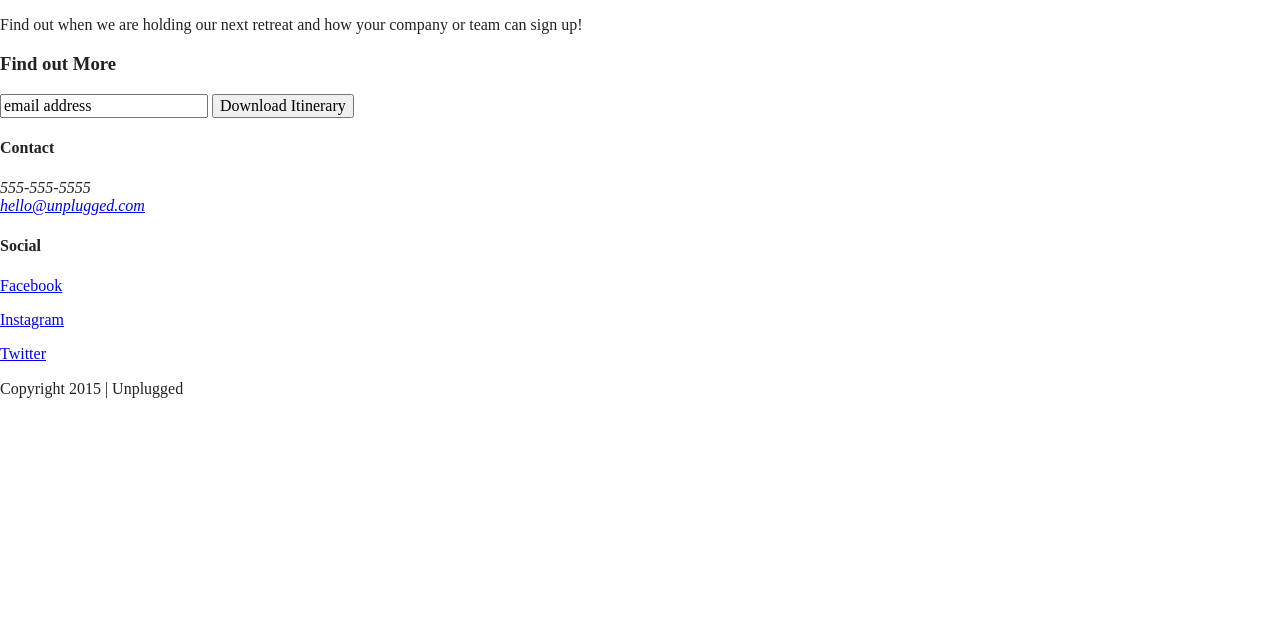
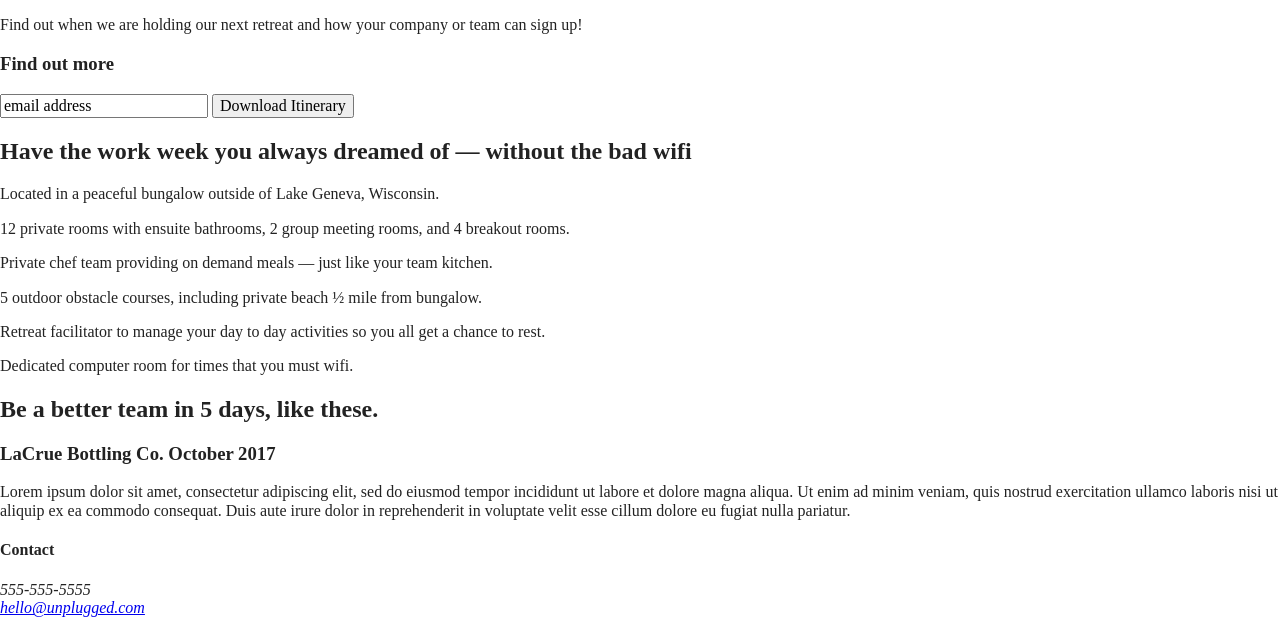
Before and after one commit to CrystalB-hub/unplugged-retreat, a website built with Parcel: page index.html in a window 1280 px wide. Shown: the part 176-800 px from the top of the page. Built offline with nearby package versions, Linux system fonts and the light colour scheme.

Commit message:
Updated Features and Review sections

```diff
--- a/index.html
+++ b/index.html
@@ -56,12 +56,56 @@
           <p>Find out when we are holding our next retreat and how your company or team can sign up!</p>
         </div>
         <div class="form">
-          <h3>Find out More</h3>
+          <h3>Find out more</h3>
           <input type="text" name="name" value="email address">
           <input type="button" value="Download Itinerary">
         </div>
       </div>
     </aside>
+
+    <section class="features">
+      <div class="content-wrapper">
+        <h2>Have the work week you always dreamed of &mdash; without the bad wifi</h2>
+        <div class="features-items">
+          <article>
+            <p class="fontawesome-icon"></p>
+            <p class="features-item-description">Located in a peaceful bungalow outside of Lake Geneva, Wisconsin.</p>
+          </article>
+          <article>
+            <p class="fontawesome-icon"></p>
+            <p class="features-item-description">12 private rooms with ensuite bathrooms, 2 group meeting rooms, and 4 breakout rooms.</p>
+          </article>
+          <article>
+            <p class="fontawesome-icon"></p>
+            <p class="features-item-description">Private chef team providing on demand meals &mdash; just like your team kitchen.</p>
+          </article>
+          <article>
+            <p class="fontawesome-icon"></p>
+            <p class="features-item-description">5 outdoor obstacle courses, including private beach &frac12; mile from bungalow.</p>
+          </article>
+          <article>
+            <p class="fontawesome-icon"></p>
+            <p class="features-item-description">Retreat facilitator to manage your day to day activities so you all get a chance to rest.</p>
+          </article>
+          <article>
+            <p class="fontawesome-icon"></p>
+            <p class="features-item-description">Dedicated computer room for times that you must wifi.</p>
+          </article>
+        </div>
+      </div>
+    </section>
+
+    <section class="reviews">
+      <div class="content-wrapper">
+        <h2>Be a better team in 5 days, like these.</h2>
+        <article>
+          <div>
+            <h3>LaCrue Bottling Co. October 2017</h3>
+            <p>Lorem ipsum dolor sit amet, consectetur adipiscing elit, sed do eiusmod tempor incididunt ut labore et dolore magna aliqua. Ut enim ad minim veniam, quis nostrud exercitation ullamco laboris nisi ut aliquip ex ea commodo consequat. Duis aute irure dolor in reprehenderit in voluptate velit esse cillum dolore eu fugiat nulla pariatur. </p>
+          </div>
+        </article>
+      </div>
+    </section>
   </main>
 
   <footer>
```
